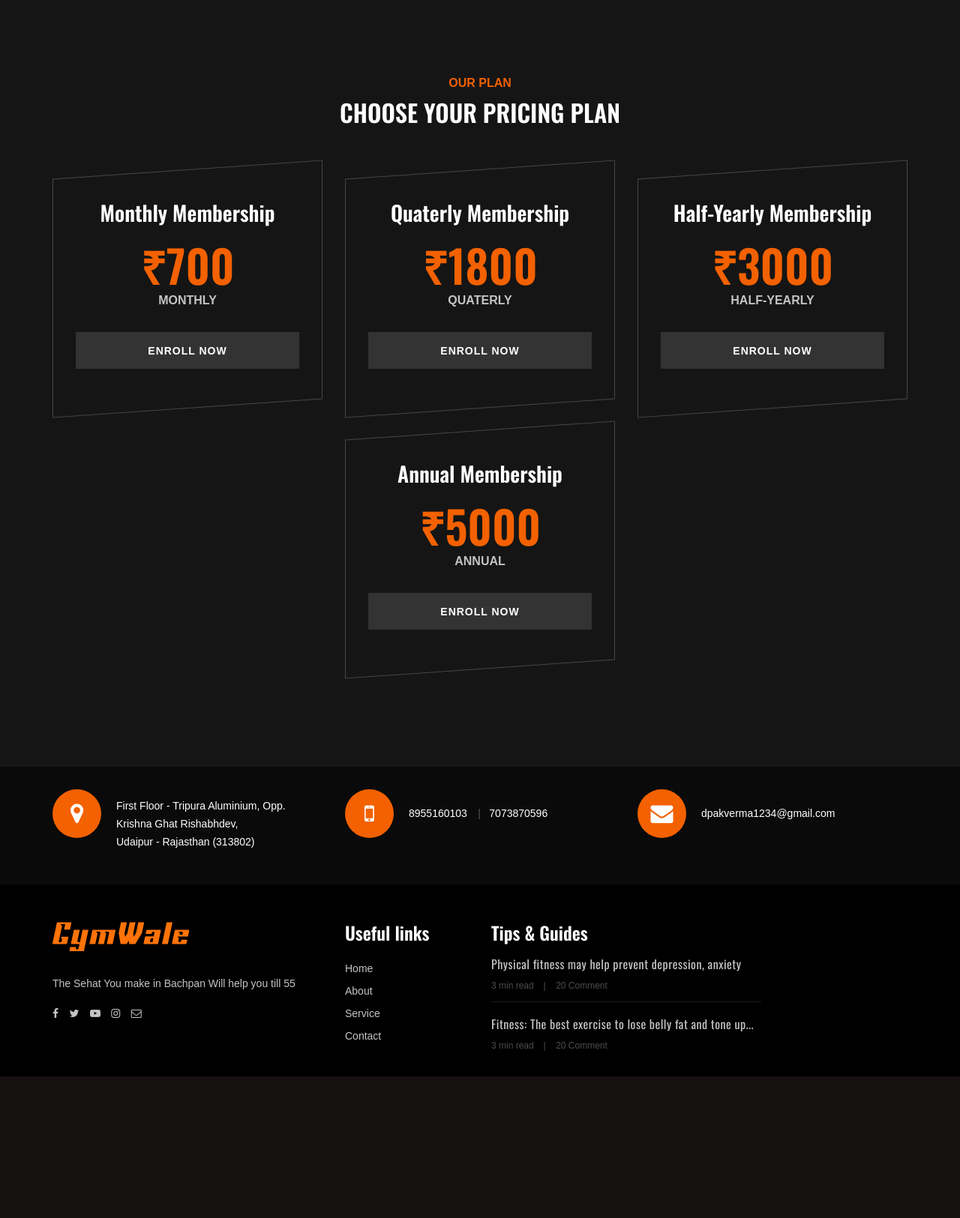
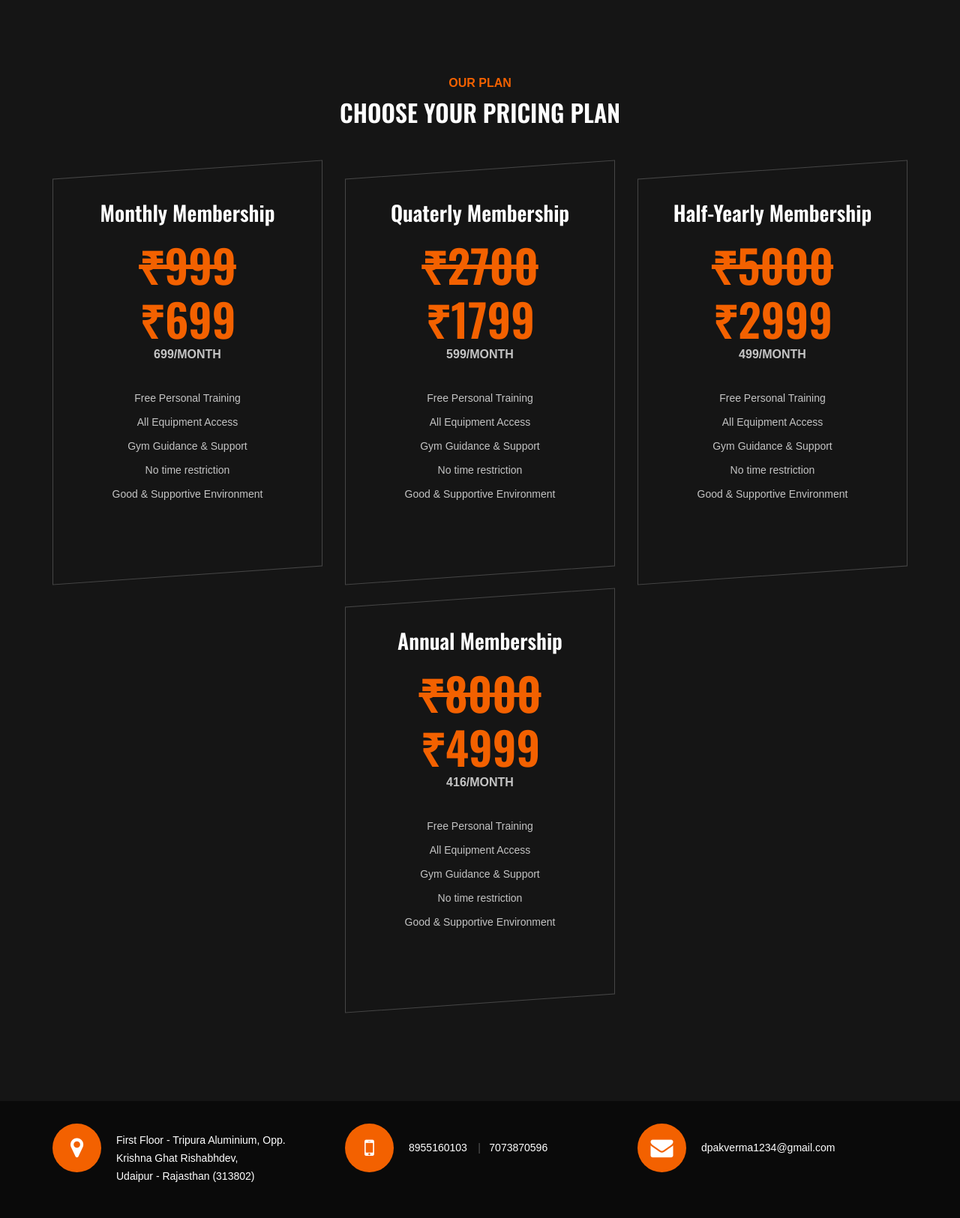
Before and after one commit to dpakverma789/GymWale, a Django app: page / in a window 1280 px wide. Shown: the part 2738-4363 px from the top of the page at 75% size. Before the commit the page ends 4174 px from the top, so only its background shows below. Run offline with Django 3.2, Linux system fonts and the light colour scheme; some libraries are stand-ins or nearby versions; some web fonts are replaced.

Commit message:
update front page

```diff
--- a/GW_Website/templates/base.html
+++ b/GW_Website/templates/base.html
@@ -35,7 +35,7 @@
                 <div class="row">
                     <div class="col-lg-3">
                         <div class="logo">
-                            <a href="./index.html">
+                            <a href="/">
                                 <img src="{% static 'img/gymwale.png' %}" alt="">
                             </a>
                         </div>
@@ -43,7 +43,7 @@
                     <div class="col-lg-6">
                         <nav class="nav-menu">
                             <ul>
-                                <li class="active"><a href="./index.html">Home</a></li>
+                                <li class="active"><a href="/">Home</a></li>
                                 <li><a href="./about-us.html">About Us</a></li>
     <!--                            <li><a href="./class-details.html">Classes</a></li>-->
                                 <li><a href="./services.html">Services</a></li>
@@ -65,14 +65,12 @@
                     </div>
                     <div class="col-lg-3">
                         <div class="top-option">
-                            <div class="to-search search-switch">
-                                <i class="fa fa-search"></i>
-                            </div>
+<!--                            <div class="to-search search-switch">-->
+<!--                                <i class="fa fa-search"></i>-->
+<!--                            </div>-->
                             <div class="to-social">
-                                <a href="#"><i class="fa fa-facebook"></i></a>
-                                <a href="#"><i class="fa fa-twitter"></i></a>
-                                <a href="#"><i class="fa fa-youtube-play"></i></a>
-                                <a href="#"><i class="fa fa-instagram"></i></a>
+                                <a href="https://www.youtube.com/@gymwale789"><i class="fa fa-youtube-play"></i></a>
+                                <a href="https://www.instagram.com/the_gymwale/"><i class="fa fa-instagram"></i></a>
                             </div>
                         </div>
                     </div>
@@ -93,15 +91,12 @@
                     <div class="col-lg-4">
                         <div class="fs-about">
                             <div class="fa-logo">
-                                <a href="#"><img src="{% static 'img/gymwale.png' %}" alt=""></a>
+                                <a href="/"><img src="{% static 'img/gymwale.png' %}" alt=""></a>
                             </div>
                             <p>The Sehat You make in Bachpan Will help you till 55</p>
                             <div class="fa-social">
-                                <a href="#"><i class="fa fa-facebook"></i></a>
-                                <a href="#"><i class="fa fa-twitter"></i></a>
-                                <a href="#"><i class="fa fa-youtube-play"></i></a>
-                                <a href="#"><i class="fa fa-instagram"></i></a>
-                                <a href="#"><i class="fa  fa-envelope-o"></i></a>
+                                <a href="https://www.youtube.com/@gymwale789"><i class="fa fa-youtube-play"></i></a>
+                                <a href="https://www.instagram.com/the_gymwale/"><i class="fa fa-instagram"></i></a>
                             </div>
                         </div>
                     </div>
@@ -109,7 +104,7 @@
                         <div class="fs-widget">
                             <h4>Useful links</h4>
                             <ul>
-                                <li><a href="#">Home</a></li>
+                                <li><a href="/">Home</a></li>
                                 <li><a href="#">About</a></li>
                                 <li><a href="#">Service</a></li>
                                 <li><a href="#">Contact</a></li>
--- a/GW_Website/templates/index.html
+++ b/GW_Website/templates/index.html
@@ -197,18 +197,18 @@
                     <div class="ps-item">
                         <h3>Monthly Membership</h3>
                         <div class="pi-price">
-                            <h2>&#x20B9;700</h2>
-                            <span>Monthly</span>
+                            <h2><del>&#x20B9;999</del></h2>
+                            <h2>&#x20B9;699</h2>
+                            <span>699/Month</span>
                         </div>
-<!--                        <ul>-->
-<!--                            <li>Free riding</li>-->
-<!--                            <li>Unlimited equipments</li>-->
-<!--                            <li>Personal trainer</li>-->
-<!--                            <li>Weight losing classes</li>-->
-<!--                            <li>Month to mouth</li>-->
-<!--                            <li>No time restriction</li>-->
-<!--                        </ul>-->
-                        <a href="#" class="primary-btn pricing-btn">Enroll now</a>
+                        <ul>
+                            <li>Free Personal Training</li>
+                            <li>All Equipment Access</li>
+                            <li>Gym Guidance & Support</li>
+                            <li>No time restriction</li>
+                            <li>Good & Supportive Environment</li>
+                        </ul>
+<!--                        <a href="#" class="primary-btn pricing-btn">Enroll now</a>-->
 <!--                        <a href="#" class="thumb-icon"><i class="fa fa-picture-o"></i></a>-->
                     </div>
                 </div>
@@ -216,18 +216,18 @@
                     <div class="ps-item">
                         <h3>Quaterly Membership</h3>
                         <div class="pi-price">
-                            <h2>&#x20B9;1800</h2>
-                            <span>Quaterly</span>
+                            <h2><del>&#x20B9;2700</del></h2>
+                            <h2>&#x20B9;1799</h2>
+                            <span>599/Month</span>
                         </div>
-<!--                        <ul>-->
-<!--                            <li>Free riding</li>-->
-<!--                            <li>Unlimited equipments</li>-->
-<!--                            <li>Personal trainer</li>-->
-<!--                            <li>Weight losing classes</li>-->
-<!--                            <li>Month to mouth</li>-->
-<!--                            <li>No time restriction</li>-->
-<!--                        </ul>-->
-                        <a href="#" class="primary-btn pricing-btn">Enroll now</a>
+                        <ul>
+                            <li>Free Personal Training</li>
+                            <li>All Equipment Access</li>
+                            <li>Gym Guidance & Support</li>
+                            <li>No time restriction</li>
+                            <li>Good & Supportive Environment</li>
+                        </ul>
+<!--                        <a href="#" class="primary-btn pricing-btn">Enroll now</a>-->
 <!--                        <a href="#" class="thumb-icon"><i class="fa fa-picture-o"></i></a>-->
                     </div>
                 </div>
@@ -235,18 +235,18 @@
                     <div class="ps-item">
                         <h3>Half-Yearly Membership</h3>
                         <div class="pi-price">
-                            <h2>&#x20B9;3000</h2>
-                            <span>Half-Yearly</span>
+                            <h2><del>&#x20B9;5000</del></h2>
+                            <h2>&#x20B9;2999</h2>
+                            <span>499/Month</span>
                         </div>
-<!--                        <ul>-->
-<!--                            <li>Free riding</li>-->
-<!--                            <li>Unlimited equipments</li>-->
-<!--                            <li>Personal trainer</li>-->
-<!--                            <li>Weight losing classes</li>-->
-<!--                            <li>Month to mouth</li>-->
-<!--                            <li>No time restriction</li>-->
-<!--                        </ul>-->
-                        <a href="#" class="primary-btn pricing-btn">Enroll now</a>
+                        <ul>
+                            <li>Free Personal Training</li>
+                            <li>All Equipment Access</li>
+                            <li>Gym Guidance & Support</li>
+                            <li>No time restriction</li>
+                            <li>Good & Supportive Environment</li>
+                        </ul>
+<!--                        <a href="#" class="primary-btn pricing-btn">Enroll now</a>-->
 <!--                        <a href="#" class="thumb-icon"><i class="fa fa-picture-o"></i></a>-->
                     </div>
                 </div>
@@ -254,18 +254,18 @@
                     <div class="ps-item">
                         <h3>Annual Membership</h3>
                         <div class="pi-price">
-                            <h2>&#x20B9;5000</h2>
-                            <span>Annual</span>
+                            <h2><del>&#x20B9;8000</del></h2>
+                            <h2>&#x20B9;4999</h2>
+                            <span>416/Month</span>
                         </div>
-<!--                        <ul>-->
-<!--                            <li>Free riding</li>-->
-<!--                            <li>Unlimited equipments</li>-->
-<!--                            <li>Personal trainer</li>-->
-<!--                            <li>Weight losing classes</li>-->
-<!--                            <li>Month to mouth</li>-->
-<!--                            <li>No time restriction</li>-->
-<!--                        </ul>-->
-                        <a href="#" class="primary-btn pricing-btn">Enroll now</a>
+                        <ul>
+                            <li>Free Personal Training</li>
+                            <li>All Equipment Access</li>
+                            <li>Gym Guidance & Support</li>
+                            <li>No time restriction</li>
+                            <li>Good & Supportive Environment</li>
+                        </ul>
+<!--                        <a href="#" class="primary-btn pricing-btn">Enroll now</a>-->
 <!--                        <a href="#" class="thumb-icon"><i class="fa fa-picture-o"></i></a>-->
                     </div>
                 </div>
```
Also changed, not shown: GW_Website/static/img/banner-bg.jpg, GW_Website/static/img/banner-bg1.jpg (added).
